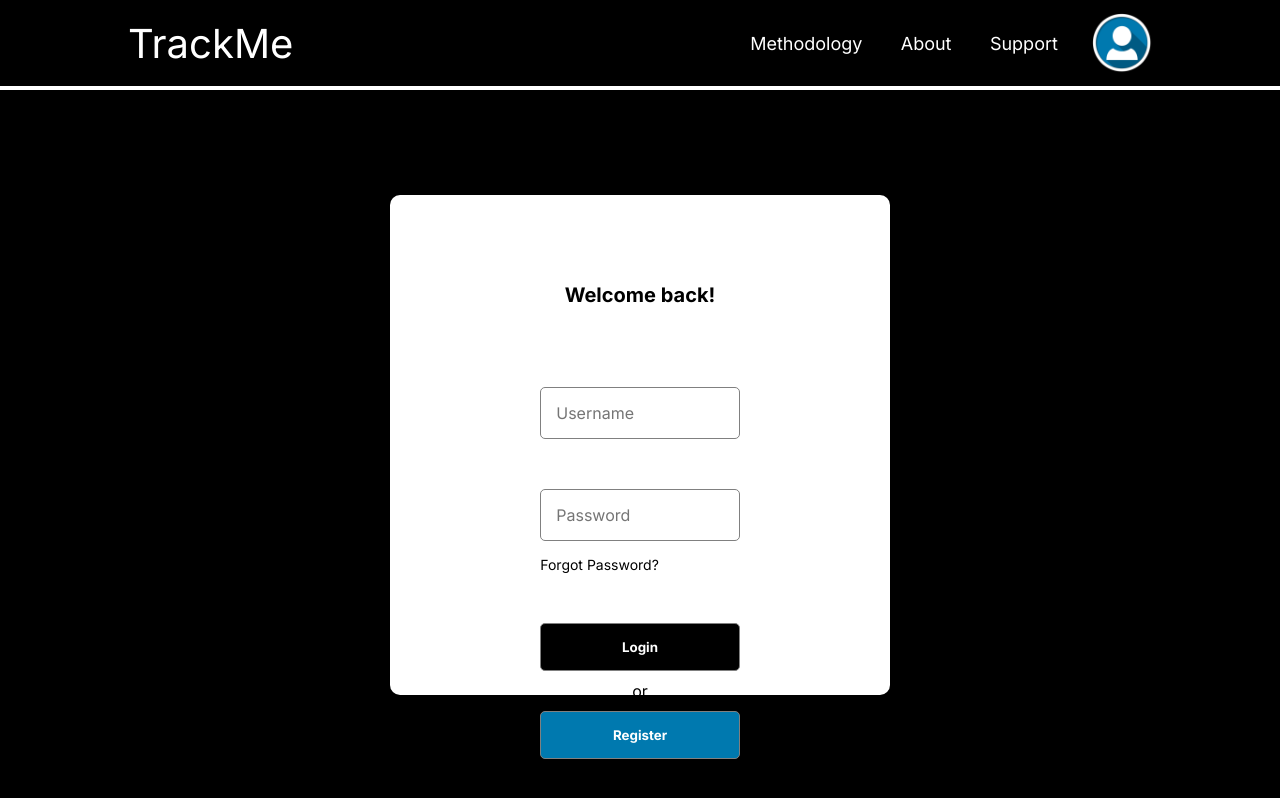
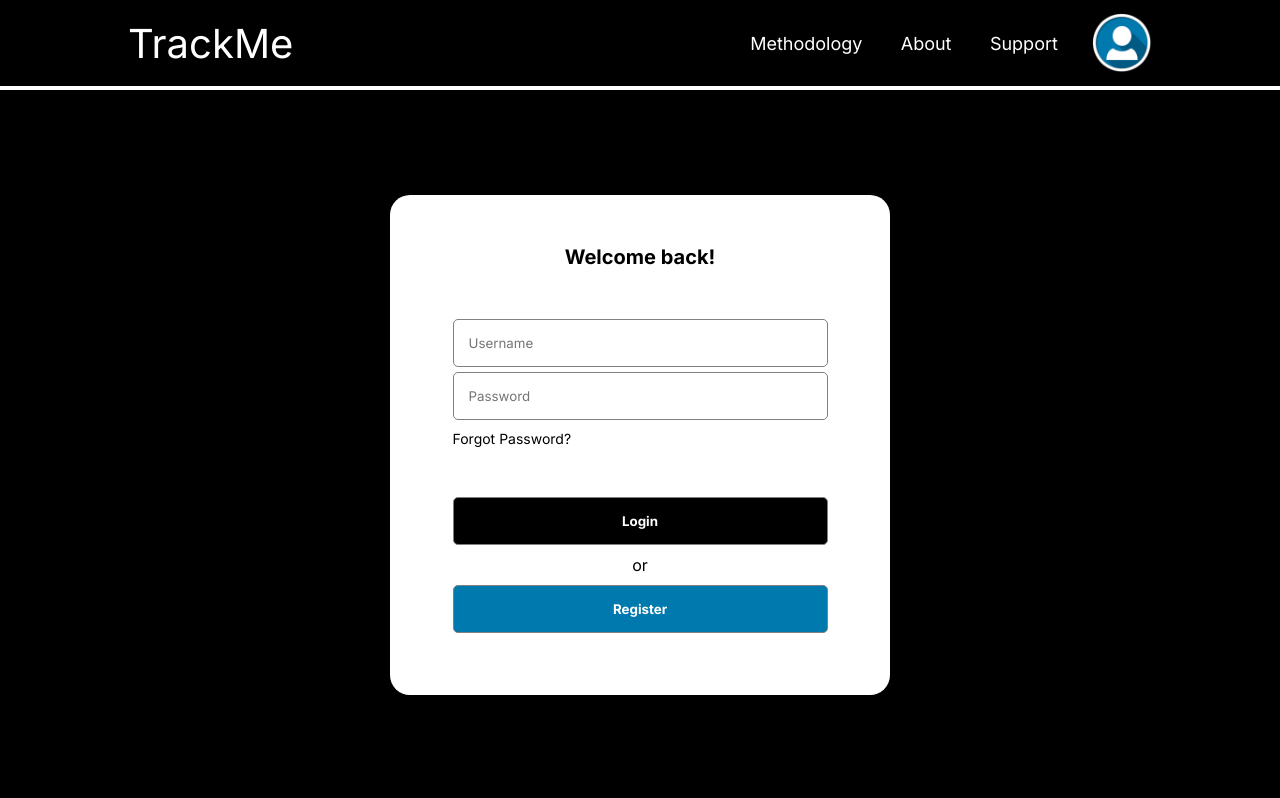
Before and after one commit to christiannngg/fitness-web-app, a React (Create React App) app in the folder client/: page /login in a window 1280 px wide. Built offline with nearby package versions, Linux system fonts and the light colour scheme.

Commit message:
Fixed the input form from the register form

```diff
--- a/client/src/components/CSS/Login.css
+++ b/client/src/components/CSS/Login.css
@@ -13,7 +13,7 @@
     justify-content: center;
 }
 
-form {
+.login-form {
     color: black;
     background-color: white;
     height: 500px;
@@ -28,13 +28,14 @@ form {
     align-items: center;
 }
 
-.form-content h1 {
+.login-header {
     font-size: 20px;
-    padding: 40px;
+    padding: 20px;
+    margin: 30px;
 }
 
-.form-content input{
-    margin-bottom: 10px;
+.username-input, .password-input {
+    margin-bottom: 5px;
     padding: 15px;
     border: 1px solid grey;
     width: 75%;
--- a/client/src/components/CSS/RegisterName.css
+++ b/client/src/components/CSS/RegisterName.css
@@ -14,14 +14,18 @@
     justify-content: center;
 }
 
-form {
+.register-form {
+    color: black;
+    background-color: white;
+    height: 500px;
+    width: 500px;
     display: flex;
     flex-direction: column;
     align-items: center;
     border-radius: 10px;
 }
 
-h1 {
+.register-header {
     margin-top: 3rem;
     font-size: 20px;
 }
@@ -31,7 +35,7 @@ h1 {
     color: #1f1f1f;
 }
 
-input {
+#first-name-input {
     padding: 15px;
     font-size: 16px;
     width: 75%;
--- a/client/src/components/Login.js
+++ b/client/src/components/Login.js
@@ -39,10 +39,9 @@ const Login = () => {
 
     return (
         <div className="form-container">
-            <form onSubmit={handleLogin} >
+            <form onSubmit={handleLogin} className="login-form" >
                 <div className="form-content">
-                    <h1>Welcome back!</h1>
-
+                    <h1 className="login-header">Welcome back!</h1>
                     <input className="username-input"
                     type="text"
                     placeholder="Username"
--- a/client/src/components/RegisterName.js
+++ b/client/src/components/RegisterName.js
@@ -12,7 +12,7 @@ const RegisterName = () => {
         e.preventDefault();
 
         // If the name is empty set red border.
-        if(firstName.trim() == "") {
+        if(firstName.trim() === "") {
             setError(true);
         } else {
             setError(false);
@@ -27,10 +27,10 @@ const RegisterName = () => {
 
     return (
         <div className="register-name-container">
-            <form>
-                <h1>Enter your first name</h1>
+            <form className="register-form">
+                <h1 className="register-header">Enter your first name</h1>
                 <p className="register-desc">We are happy you're tracking with us!</p>
-                <input
+                <input id="first-name-input"
                 type="text"
                 placeholder="First Name"
                 value={firstName}
```
